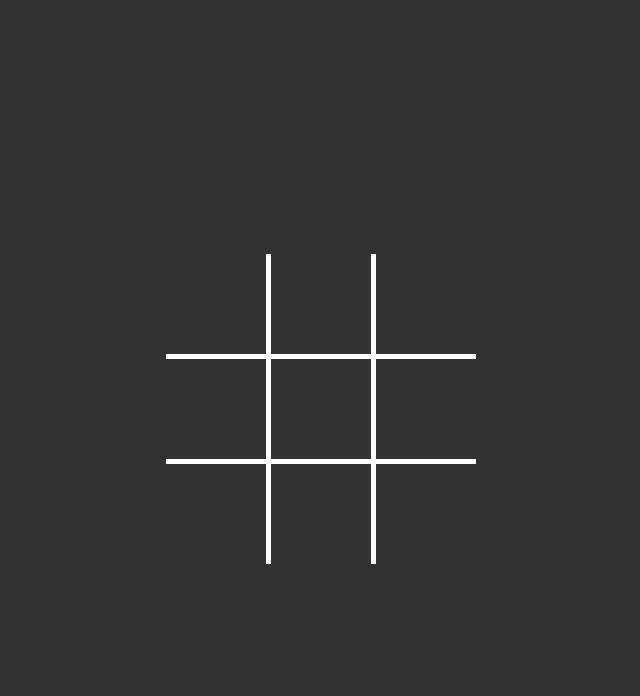
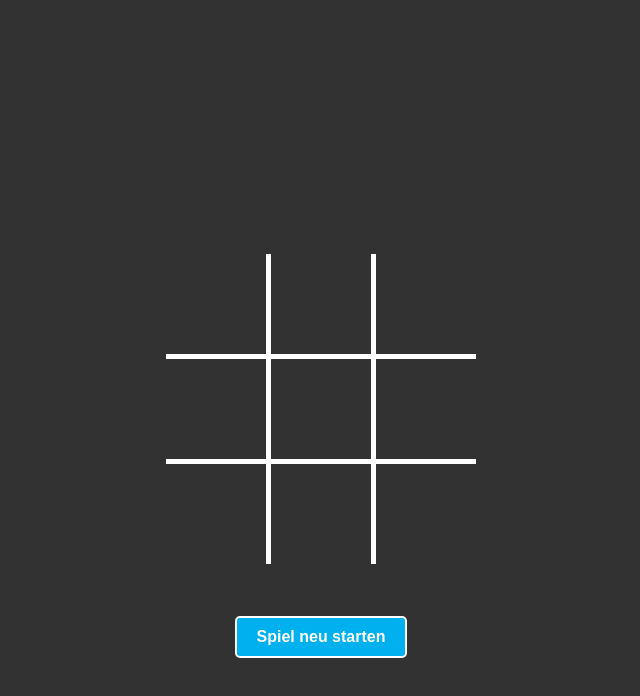
Before and after one commit to PascalThelke/TicTacToe, a plain HTML site: page index.html in a window 1280 px wide. Shown: the part 86-782 px from the top of the page, without its empty margins (319-959 px from the left). Drawn offline with Linux system fonts and the light colour scheme.

Commit message:
restart game enabled

```diff
--- a/index.html
+++ b/index.html
@@ -10,10 +10,10 @@
 
 <body onload="init()">
     <h1>Tic Tac Toe</h1>
-    <div id="content">
-
+    <div id="content"></div>
+    <div class="center mt-32">
+        <button onclick="restartGame()">Spiel neu starten</button>
     </div>
-
     <script src="script.js"></script>
 </body>
 
--- a/script.js
+++ b/script.js
@@ -80,19 +80,31 @@ function handleCellClick(index) {
   }
 }
 
+// Überprüft, ob das Spiel beendet ist, entweder durch ein Unentschieden oder einen Gewinner
 function isGameFinished() {
+  // Überprüfe, ob alle Felder belegt sind (Unentschieden)
+  // oder ob es eine Gewinnkombination gibt
   return fields.every((field) => field !== null) || getWinningCombination() !== null;
 }
 
+// Ermittelt die Gewinnkombination, falls vorhanden
 function getWinningCombination() {
+  // Iteriere durch alle möglichen Gewinnkombinationen
   for (let i = 0; i < wincombos.length; i++) {
+    // Extrahiere die Indizes der drei Felder in der aktuellen Kombination
     const [a, b, c] = wincombos[i];
+
+    // Überprüfe, ob alle drei Felder den gleichen Wert haben (nicht null)
     if (fields[a] === fields[b] && fields[b] === fields[c] && fields[a] !== null) {
+      // Wenn ja, gebe die Gewinnkombination zurück
       return wincombos[i];
     }
   }
+
+  // Falls keine Gewinnkombination gefunden wurde, gebe null zurück
   return null;
 }
+
 
 function renderCell(index) {
   // Hole das <td>-Element an der gegebenen Index-Position
@@ -171,3 +183,18 @@ function generateAnimatedCrossSVG() {
 
   return svgHtml;
 }
+
+function restartGame(){
+  fields = [
+      null,
+      null,
+      null,
+      null,
+      null,
+      null,
+      null,
+      null,
+      null,
+  ];
+  render();
+}
--- a/style.css
+++ b/style.css
@@ -65,3 +65,30 @@ td:hover {
     background-color: #777;
     /* Hintergrundfarbe bei Hover */
 }
+
+
+.center {
+    display: flex;
+    justify-content: center;
+    align-items: center;
+}
+
+.mt-32 {
+    margin-top: 32px;
+}
+
+button {
+    display: block;
+    padding: 10px 20px;
+    border-radius: 5px;
+    border: 2px solid #fff;
+    color: #fff;
+    background-color: #00B0EF;
+    font-size: 16px;
+    font-weight: bold;
+    cursor: pointer;
+}
+
+button:hover {
+    background-color: #96cadd;
+}
```
